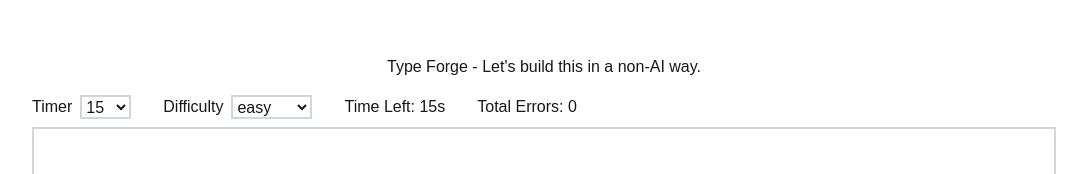
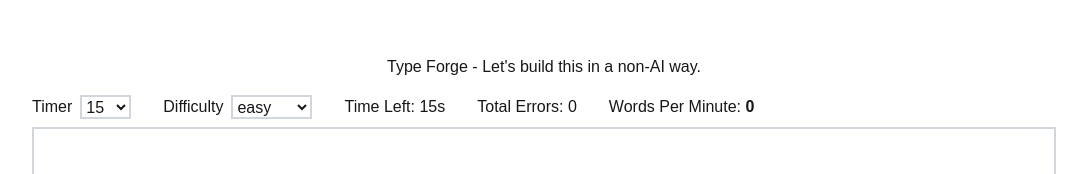
Before and after one commit to Shantanoo-Chandorkar/type-forge, a Next.js app: page / in a window 1280 px wide. Shown: the part 235-409 px from the top of the page, without its empty margins (96-1183 px from the left). Built offline with nearby package versions, Linux system fonts and the light colour scheme.

Commit message:
Added Words Per Minute derived state and UI

```diff
--- a/app/page.js
+++ b/app/page.js
@@ -101,6 +101,13 @@ export default function Home() {
         return errorCount;
     }, 0);
 
+    // Words Per Minute calculations.
+    const totalSeconds = parseInt(timer, 10);
+    const elapsedTime = totalSeconds - timeLeft;
+    const totalCorrectChars = userTyping.length - totalErrors;
+    const result = elapsedTime === 0 ? 0 : totalCorrectChars / 5 / (elapsedTime / 60);
+    const wordsPerMinute = Math.max(0, Math.round(result));
+
     return (
         <div className="flex w-full m-auto justify-center items-center h-screen flex-col gap-4">
             <h1>{`Type Forge - Let's build this in a non-AI way.`}</h1>
@@ -153,11 +160,16 @@ export default function Home() {
                     <>
                         <p>Total Errors: {totalErrors}</p>
                     </>
+                    <>
+                        <p>
+                            Words Per Minute: <strong>{wordsPerMinute}</strong>
+                        </p>
+                    </>
                 </div>
                 <div
                     className={`relative w-full p-10 border border-2 text-left bg-white
                         ${
-                            testOverAndNotCompleted || totalErrors
+                            testOverAndNotCompleted
                                 ? 'border-red-500 cursor-not-allowed'
                                 : testOverAndCompleted
                                   ? 'border-green-500 cursor-not-allowed'
```
